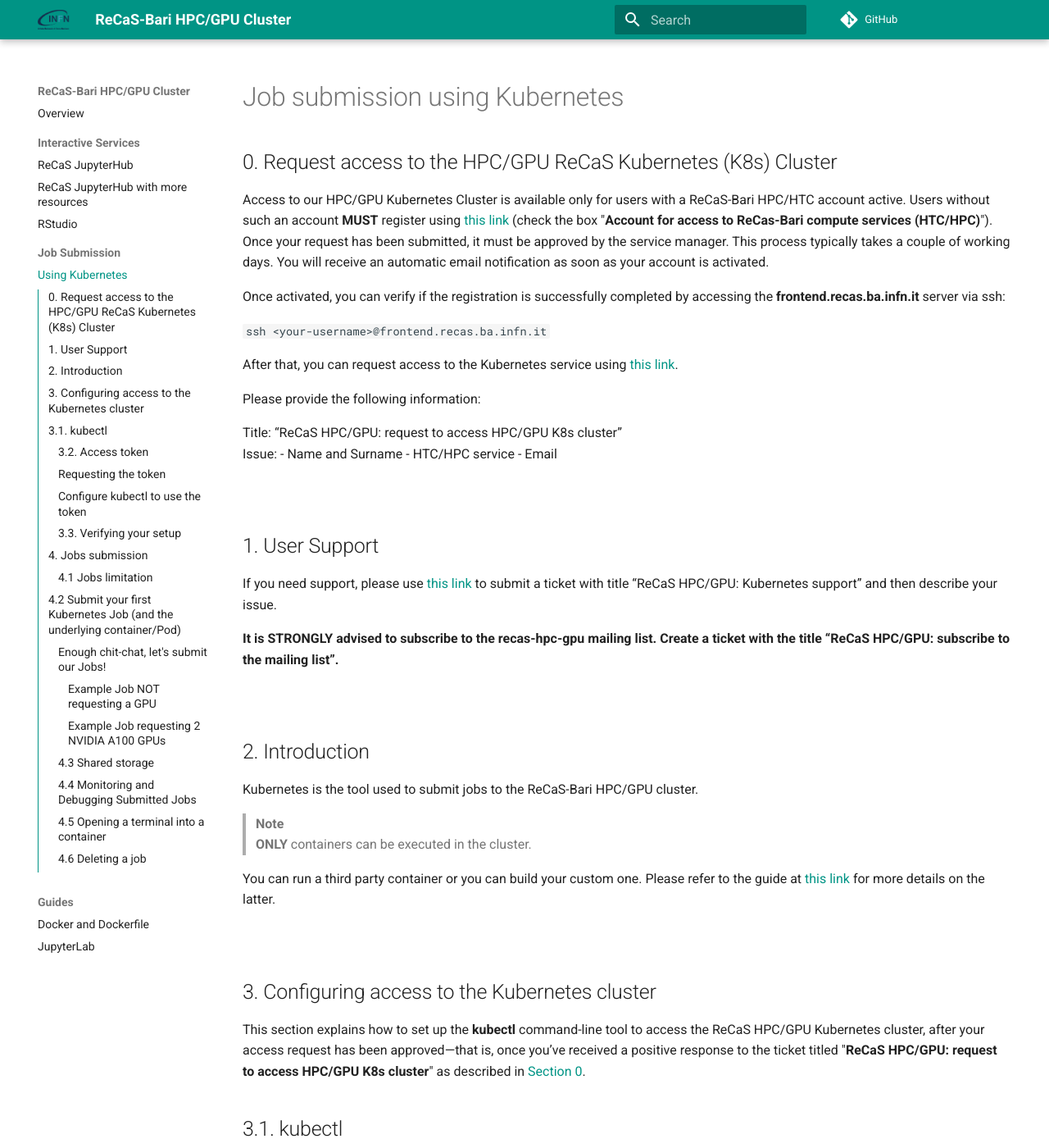
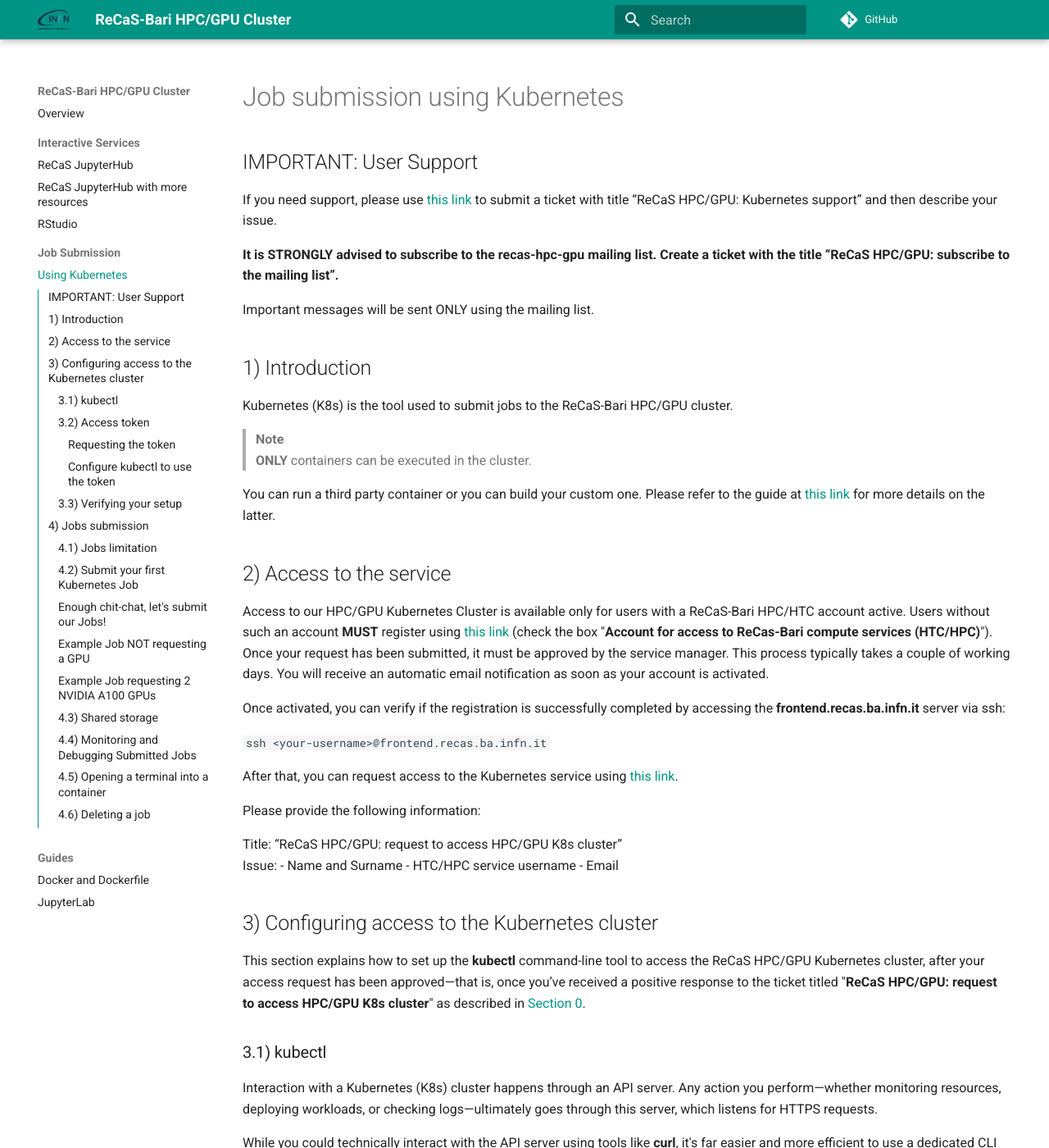
Before and after one commit to jvino/cluster-hpc-gpu-guides, an MkDocs documentation site: the page built from docs/job_submission/k8s-jobs.md, in a window 1280 px wide and 1400 px high. Shown: the whole window at 82% size. Built offline with MkDocs 1.6.1 and Material for MkDocs 9.7.7, drawn with Linux system fonts in a browser that asks for light colours; comment, search, counter and statistics services are not loaded; some of the changed text lies outside the part shown.

Commit message:
review k8s job sub. doc.

````diff
--- a/docs/job_submission/k8s-jobs.md
+++ b/docs/job_submission/k8s-jobs.md
@@ -1,13 +1,33 @@
 # Job submission using Kubernetes
 
-## 0. Request access to the HPC/GPU ReCaS Kubernetes (K8s) Cluster
+## IMPORTANT: User Support
+If you need support, please use [this link](https://www.recas-bari.it/index.php/en/recas-bari-servizi-en/support-request) to submit a ticket with title “ReCaS HPC/GPU: Kubernetes support” and then describe your issue.
+
+**It is STRONGLY advised to subscribe to the recas-hpc-gpu mailing list. Create a ticket with the title “ReCaS HPC/GPU: subscribe to the mailing list”.**
+
+Important messages will be sent ONLY using the mailing list.
+
+
+## 1) Introduction
+
+Kubernetes (K8s) is the tool used to submit jobs to the ReCaS-Bari HPC/GPU cluster.
+
+> **Note**
+> **ONLY** containers can be executed in the cluster.
+
+You can run a third party container or you can build your custom one. Please refer to the guide at [this link](https://jvino.github.io/cluster-hpc-gpu-guides/guides/docker_and_dockerfile/) for more details on the latter.
+
+
+## 2) Access to the service
 
 Access to our HPC/GPU Kubernetes Cluster is available only for users with a ReCaS-Bari HPC/HTC account active. Users without such an account **MUST** register using [this link](https://www.recas-bari.it/index.php/en/recas-bari-servizi-en/richiesta-credenziali-2) (check the box "**Account for access to ReCas-Bari compute services (HTC/HPC)**").
 Once your request has been submitted, it must be approved by the service manager. This process typically takes a couple of working days. You will receive an automatic email notification as soon as your account is activated.
 
 Once activated, you can verify if the registration is successfully completed by accessing the **frontend.recas.ba.infn.it** server via ssh:
 
+
 `ssh <your-username>@frontend.recas.ba.infn.it`
+
 
 After that, you can request access to the Kubernetes service using [this link](https://www.recas-bari.it/index.php/en/recas-bari-servizi-en/support-request).
 
@@ -16,35 +36,15 @@
    Title: “ReCaS HPC/GPU: request to access HPC/GPU K8s cluster”
    Issue:
    - Name and Surname
-   - HTC/HPC service
+   - HTC/HPC service username
    - Email
 
-   <br>
 
-## 1. User Support
-
-If you need support, please use [this link](https://www.recas-bari.it/index.php/en/recas-bari-servizi-en/support-request) to submit a ticket with title “ReCaS HPC/GPU: Kubernetes support” and then describe your issue.
-
-**It is STRONGLY advised to subscribe to the recas-hpc-gpu mailing list. Create a ticket with the title “ReCaS HPC/GPU: subscribe to the mailing list”.**
-
-<br>
-
-## 2. Introduction
-
-Kubernetes is the tool used to submit jobs to the ReCaS-Bari HPC/GPU cluster.
-
-> **Note**
-> **ONLY** containers can be executed in the cluster.
-
-You can run a third party container or you can build your custom one. Please refer to the guide at [this link](https://jvino.github.io/cluster-hpc-gpu-guides/guides/docker_and_dockerfile/) for more details on the latter.
-
-<br>
-
-## 3. Configuring access to the Kubernetes cluster
+## 3) Configuring access to the Kubernetes cluster
 
 This section explains how to set up the **kubectl** command-line tool to access the ReCaS HPC/GPU Kubernetes cluster, after your access request has been approved—that is, once you’ve received a positive response to the ticket titled "**ReCaS HPC/GPU: request to access HPC/GPU K8s cluster**" as described in [Section 0](#0-request-access-to-the-hpcgpu-recas-kubernetes-k8s-cluster).
 
-## 3.1. kubectl
+### 3.1) kubectl
 
 Interaction with a Kubernetes (K8s) cluster happens through an API server. Any action you perform—whether monitoring resources, deploying workloads, or checking logs—ultimately goes through this server, which listens for HTTPS requests.
 
@@ -56,6 +56,7 @@
 To configure **kubectl** for access to the ReCaS Kubernetes cluster—either from the frontend or from your own system—you’ll need to create a configuration file with the correct cluster and authentication details.
 
 Start by opening your favorite text editor (**vim**, **nano**, **emacs**, etc.) and copy the following template:
+
 
 ```
 apiVersion: v1
@@ -80,6 +81,7 @@
   user:
     token:
 ```
+
 
 The only part that needs to be edited in this manifest is the section **contexts.name.context.namespace**. Replace **\<your-frontend-username\>** with your actual cluster username. So, for example, if you connect to the cluster with
 
@@ -116,32 +118,38 @@
 
 `echo 'export KUBECONFIG=/path/to/config/file' >> ~/.bashrc && source ~/.bashrc`
 
+
 Either way, now **kubectl** will use this file by default whenever you run commands.
 
-### 3.2. Access token
+### 3.2) Access token
 
 As you probably noticed, the last field of the text file you edited is an empty field called **token**. This field needs to be filled with a personal access token (of weekly expiration), which is required for authentication.
 
-### Requesting the token
+#### Requesting the token
 In order to get this token, you have to login using your frontend (HTC/HPC service) credentials at
-https://auth-k8s.recas.ba.infn.it
+[https://auth-k8s.recas.ba.infn.it](https://auth-k8s.recas.ba.infn.it)
 
 After the authentication procedure is complete, you will see on your browser page (see image below) a token string: it is an encoded object (JWT) with all the information Kubernetes needs to know in order to authenticate you whenever you try to make a request to the API server(s) using the **kubectl** tool.
 
 ![Login](./images/token.png)
 
-### Configure kubectl to use the token
+#### Configure kubectl to use the token
 
 Now that you have your token, update the **token:** field in the **users** section of your **kubectl** config file.
 
 So, supposing your token is '**JALPFNGBQLBVaaaQG**' the configuration file has to look like:
+
+
 ```
 users:
 - name: oidc-user
   user:
     token: JALPFNGBQLBVaaaQG
 ```
+
+
 That’s it! Your configuration is now complete.
+
 
 > **Note**
 > **Tokens are valid for 7 days**. When your token expires, **kubectl** commands will stop working with an error. To fix this, simply log in again at the URL above, retrieve a new token, and replace it in the config file.
@@ -159,7 +167,7 @@
 
 This sets the file permissions to allow read, write, and execute access only for your user.
 
-### 3.3. Verifying your setup
+### 3.3) Verifying your setup
 
 After your token is in place, for the next week (that is, until the token expires) you can directly interact with the Kubernetes cluster using **kubectl**.
 To check that everything is configured correctly, run:
@@ -183,13 +191,12 @@
 
 then there might be a misconfiguration. Double-check the steps above, and if the issue persists, [reach out to support](#1-user-support).
 
-<br>
 
-## 4. Jobs submission
+## 4) Jobs submission
 
 This section explains how to submit a containerized workload as a Kubernetes Job to the ReCaS HPC/GPU cluster.
 
-### 4.1 Jobs limitation
+### 4.1) Jobs limitation
 
 By default, users are subject to resource quotas, which limit the total amount of CPU cores, RAM and GPUs that can be requested. These limits apply across all your active jobs combined, not just to individual jobs.
 Currently, **each user is limited to a maximum of 80 CPU cores, 300 GB of RAM, and 2 GPUs across all active jobs**.
@@ -200,7 +207,7 @@
 > The cluster has a large — but still finite — pool of computing resources. If all available GPUs or other resources are already in use by other users, your job will not start immediately. Instead, Kubernetes will automatically schedule and launch it as soon as resources become available.
 No need for manual retries: just submit your job and let the system handle the rest.
 
-## 4.2 Submit your first Kubernetes Job (and the underlying container/Pod)
+### 4.2) Submit your first Kubernetes Job
 
 Submitting a job is simple and flexible, but assumes your application is packaged as a Docker container.
 You can use third-party public images (e.g. from DockerHub) or build and push your own image to our private container image registry, as explained in [this guide](https://jvino.github.io/cluster-hpc-gpu-guides/guides/docker_and_dockerfile/#2-building-custom-docker-containers-in-recas-bari).
@@ -212,6 +219,7 @@
 Before submitting any job, ensure that you have configured **kubectl** and your access token is valid. See [Section 3: Configuring Access](#3-configuring-access-to-the-kubernetes-cluster) for details.
 
 Create a text file (e.g., **my-job.yaml**) with the following content:
+
 
 ```
 apiVersion: batch/v1
@@ -251,31 +259,33 @@
 #        nvidia.com/gpu.product: NVIDIA-A100-PCIE-40GB
 #        nvidia.com/gpu.product: NVIDIA-H100-80GB-HBM3
 ```
+
+
 You’ll need to replace these placeholder values:
 - **metadata.name**: A unique name for your Job;
 - **spec.template.spec.containers.name**: Arbitrary name for your container. In Kubernetes, a Job is an object that wraps one or more containers: that's why you need to specify both a name for the Job object and one for the container(s) the Job launches;
 - **spec.template.spec.containers.image**: Container image. In case it is a public one directly  from DockerHub you only need to specify the image name or link, so for example
 
-`image: ubuntu`
-
+  `image: ubuntu`
 or
 
-`image: gcr.io/google-containers/pause:3.9`
-
+  `image: gcr.io/google-containers/pause:3.9`
 otherwise if you are launching a container with a custom image pushed in our private image registry, you need to specify it like
 
-`image: registry-clustergpu.recas.ba.infn.it/{yourUsername}/{yourImage}`
+  `image: registry-clustergpu.recas.ba.infn.it/{yourUsername}/{yourImage}`
 
-so for example
+  So, for example
 
-`image: registry-clustergpu.recas.ba.infn.it/gvino/cuda11.5.0-base-ubuntu20.04:0.1`
+  `image: registry-clustergpu.recas.ba.infn.it/gvino/cuda11.5.0-base-ubuntu20.04:0.1`
 
 - **spec.template.spec.containers.resources.limits.cpu**, **spec.template.spec.containers.resources.limits.memory** and **spec.template.spec.containers.resources.limits.nvidia.com/gpu**: limits to the number of CPU cores, RAM in terms of Gibibytes (≈ Gigabytes) and number of GPU(s);
 - **spec.template.spec.containers.command**: overrides the image 'ENTRYPOINT' field;
 - **spec.template.spec.containers.args**: overrides the image 'CMD' field.
 
+
 > **Note**
 > For a quick overview on the 'CMD' and 'ENTRYPOINT' fields of a container image, please check [this link](https://www.docker.com/blog/docker-best-practices-choosing-between-run-cmd-and-entrypoint/).
+
 
 If your workload does not require a GPU, please leave `spec.runtimeClassName` and the entire `spec.nodeSelector` section commented out.
 If, instead, your workload does require the use of GPUs, change the `nvidia.com/gpu` limit and uncomment (just remove the '#' from the manifest and leave indentation as is) the `spec.runtimeClassName` field, the `nodeSelector:` line and **JUST** its subfield regarding the kind of GPU you are interested in using (whether a NVIDIA V100/A100/H100).
@@ -285,7 +295,9 @@
 
 For reference, here are two fully avvalorated examples for a Job not requesting a GPU (first manifest) and a Job requesting 2 NVIDIA A100 GPUs:
 
-#### Example Job NOT requesting a GPU
+### Example Job NOT requesting a GPU
+
+
 ```
 apiVersion: batch/v1
 kind: Job
@@ -325,7 +337,10 @@
 #        nvidia.com/gpu.product: NVIDIA-A100-PCIE-40GB
 ```
 
-#### Example Job requesting 2 NVIDIA A100 GPUs
+
+### Example Job requesting 2 NVIDIA A100 GPUs
+
+
 ```
 apiVersion: batch/v1
 kind: Job
@@ -365,13 +380,18 @@
         nvidia.com/gpu.product: NVIDIA-A100-PCIE-40GB
 ```
 
+
 Once your manifest is ready and saved (e.g. as **my-job.yaml**), submit it to the Kubernetes cluster with:
+
 
 `kubectl apply -f /path/to/file`
 
+
 so, for example
 
+
 `kubectl apply -f my-job.yaml`
+
 
 Kubernetes will validate the manifest and either start the job immediately (if resources are available), queue it for execution when the required resources become free or return an error if the file is incorrectly written.
 
@@ -382,9 +402,11 @@
 In practical terms: when you submit a Job to the cluster, Kubernetes creates a Pod, and that Pod runs the container you defined for your workload.
 We won’t dive deeper into the details of Pods in this guide, as they’re not essential for day-to-day usage. However, if you're curious, you can read more in the [official Kubernetes documentation](https://kubernetes.io/docs/concepts/workloads/pods/).
 
-### 4.3 Shared storage
+### 4.3) Shared storage
 
 In the Job manifest file, you might have noticed the following section:
+
+
 ```
         volumeMounts:
         - name: lustre
@@ -402,59 +424,93 @@
           path: /lustrehome
           type: Directory
 ```
+
+
 This configuration ensures that the shared storage available on the ReCaS HTC/HPC cluster frontend (**frontend.recas.ba.infn.it**) is also mounted inside your container.
 As a result, all the files you see on the frontend (under **/lustre** and **/lustrehome**) will also be accessible from within your running container—automatically.
 Any changes you make to files within these mounted paths from inside the container—such as creating, editing, or deleting files—will be immediately reflected on the actual storage on the frontend.
 In practice, it’s as if you were working directly on the frontend itself, but within an isolated container environment.
+
 > **Note**
 > Proper file permissions and access control are enforced. So don’t try anything sneaky—you will only be able to access files and directories you are authorized to.
 
-### 4.4 Monitoring and Debugging Submitted Jobs
+### 4.4) Monitoring and Debugging Submitted Jobs
 
 Just because your **kubectl apply** command doesn't return an error doesn't mean the Job actually ran successfully.
 To monitor the state of your Job and the underlying Pod, use the following commands:
 
 - List your pods:
-`kubectl get pod`
+
+
+  `kubectl get pod`
 
 - Describe a specific pod (helpful to debug scheduling issues or container errors):
-`kubectl describe pod <podName>`
+
+
+  `kubectl describe pod <podName>`
 
 - Check logs from the pod (only available after the container starts running):
-`kubectl logs <podName>`
+
+
+  `kubectl logs <podName>`
 
 - List your jobs:
-`kubectl get job`
+
+
+  `kubectl get job`
 
 - Inspect job details:
-`kubectl describe job <jobName>`
+
+
+  `kubectl describe job <jobName>`
 
 These commands will help you identify what went wrong, whether the container failed to start, exited early or encountered runtime errors.
 
-### 4.5 Opening a terminal into a container
+### 4.5) Opening a terminal into a container
 
 If your job is running and you want to interact directly with the container—for example to run commands, inspect files, or debug issues—you can run a command inside it using:
+
+
 `kubectl exec -it <podName> -- <command>`
 
 > **Note**
 > If your pod has more than one container, you will also need to specify which container you want to access:
 `kubectl exec -it <podName> -c <containerName> -- <command>`
 
+
 A common use case may be running a terminal inside your container. If the **bash** shell is installed inside the container:
+
+
 `kubectl exec -it <podName> -- bash`
+
+
 if instead **bash** is not present in the image you can try with
+
+
 `kubectl exec -it <podName> -- sh`
 
-### 4.6 Deleting a job
+
+### 4.6) Deleting a job
 
 If you submitted a job by mistake, or if you noticed there is something wrong with your workload, you can delete a Job manually to free up cluster resources and keep your environment clean.
 
 There are two main ways to delete a Job:
+
+
 `kubectl delete job <job-name>`
+
+
 or
+
+
 `kubectl delete -f /path/to/Job/definitionFile`
+
+
 e.g.
+
+
 `kubectl delete -f my-job.yaml`
+
 
 Both of these approaches will also delete the associated Pod(s) created by that Job.
 
````
